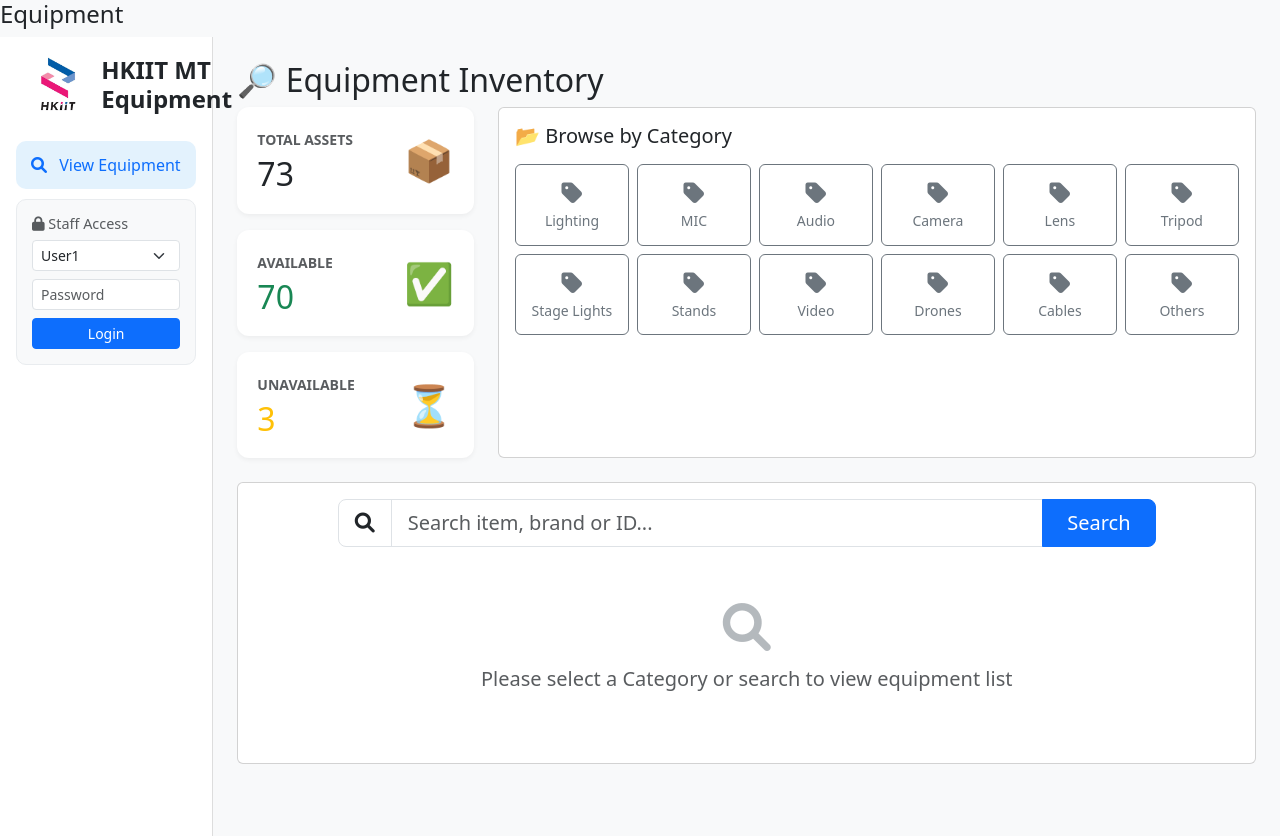
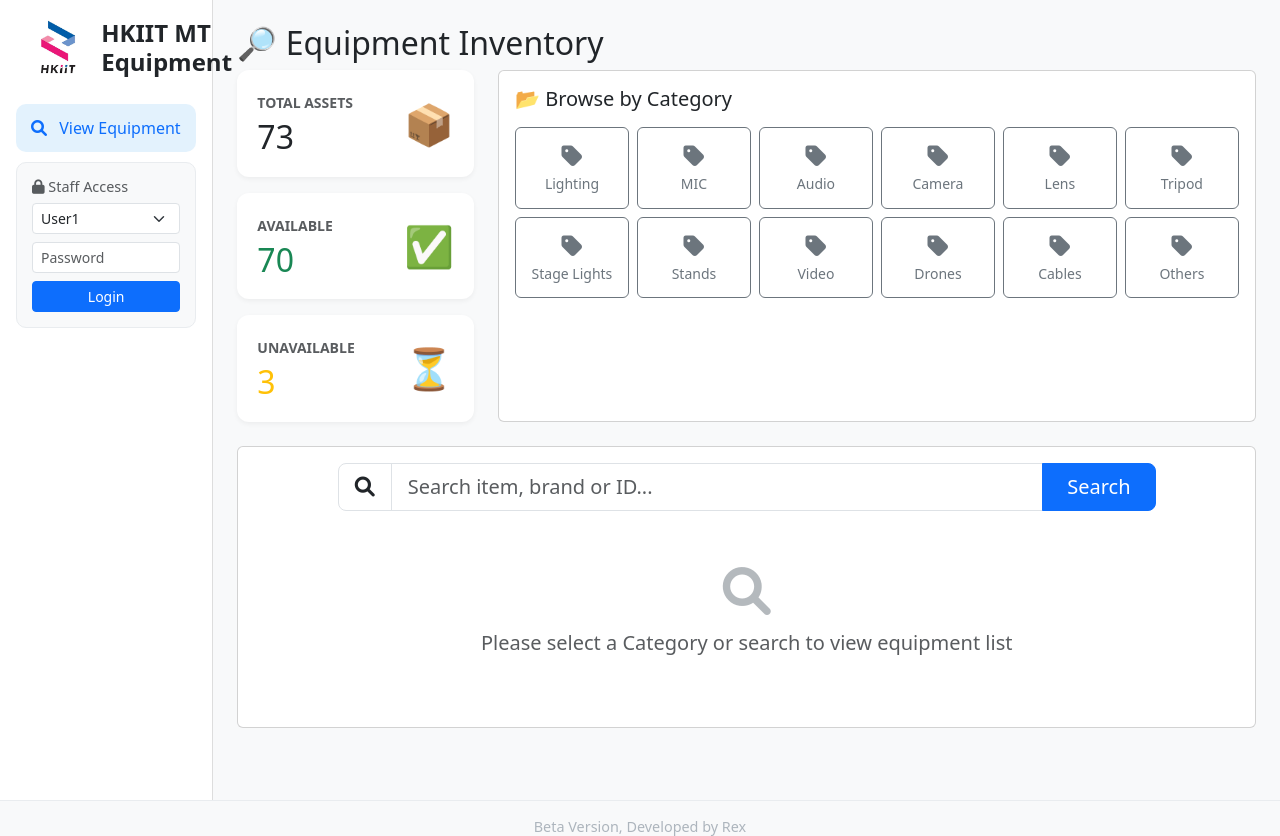
Before and after one commit to rexwong1997/IITEquipmentbase, a Flask app: page /dashboard in a window 1280 px wide. Shown: the top 836 px of the page. Run offline with Flask 3, Linux system fonts and the light colour scheme; data comes from the database, SQL or seed files in the repository; some libraries are stand-ins or nearby versions.

Commit message:
Update base.html

```diff
--- a/templates/base.html
+++ b/templates/base.html
@@ -3,7 +3,6 @@
 <head>
     <meta charset="UTF-8">
     <title>HKIIT MT</title>
-    <h4>Equipment</h4>
     <!-- Bootstrap CSS -->
     <link href="https://cdn.jsdelivr.net/npm/bootstrap@5.3.0/dist/css/bootstrap.min.css" rel="stylesheet">
     <!-- FontAwesome Icons -->
```
